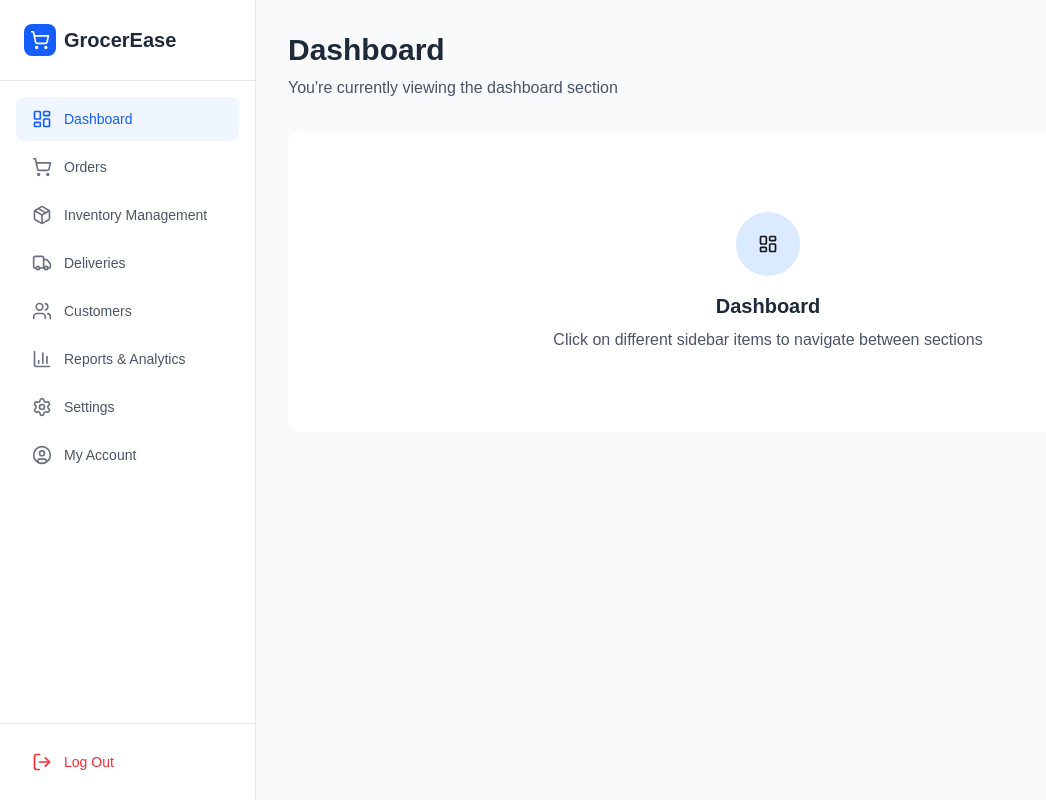
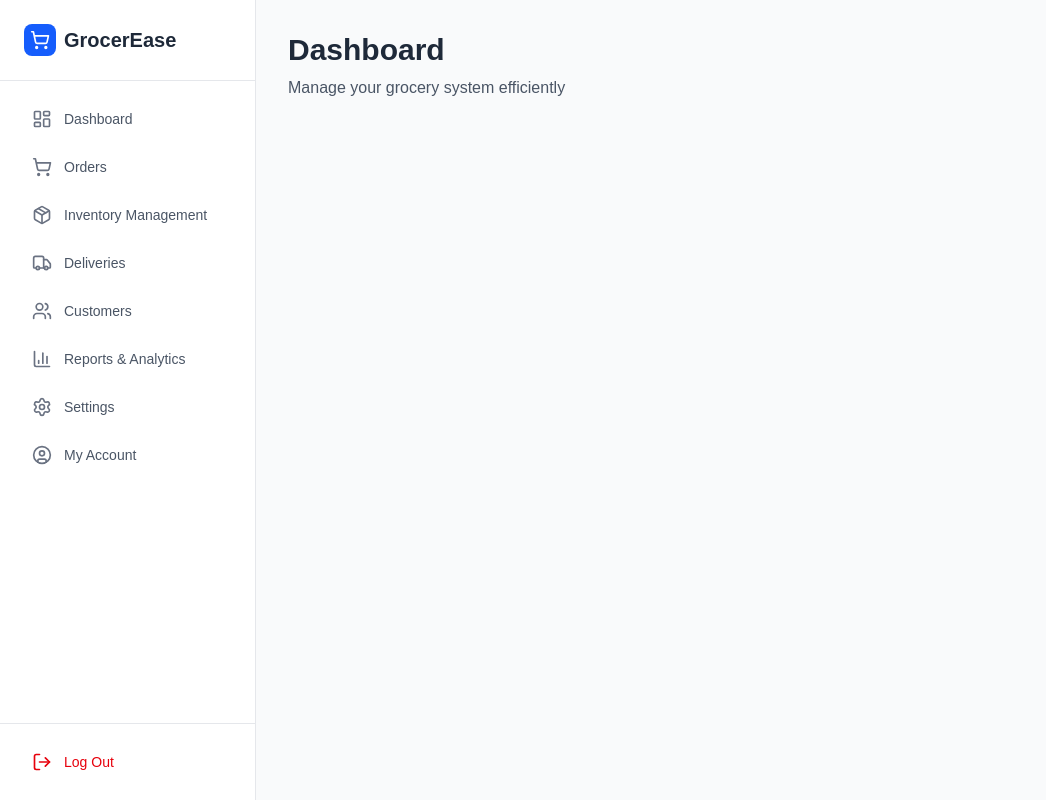
Before and after one commit to DonShanilka/Grocer-Ease-grocery-managemnt-system, a Next.js app in the folder frontend/: page / in a window 1280 px wide. Shown: the whole page, without its empty margins (0-1046 px from the left). Built offline with nearby package versions, Linux system fonts and the light colour scheme.

Commit message:
update sidebar and create pages

```diff
--- /dev/null
+++ b/frontend/app/customer/page.tsx
@@ -0,0 +1,11 @@
+import React from 'react'
+
+function page() {
+  return (
+    <div>
+
+    </div>
+  )
+}
+
+export default page
--- /dev/null
+++ b/frontend/app/orders/page.tsx
@@ -0,0 +1,11 @@
+import React from 'react'
+
+function page() {
+  return (
+    <div>
+
+    </div>
+  )
+}
+
+export default page
--- /dev/null
+++ b/frontend/app/products/page.tsx
@@ -0,0 +1,11 @@
+import React from 'react'
+
+function page() {
+  return (
+    <div>
+
+    </div>
+  )
+}
+
+export default page
--- /dev/null
+++ b/frontend/app/supplier/page.tsx
@@ -0,0 +1,11 @@
+import React from 'react'
+
+function page() {
+  return (
+    <div>
+
+    </div>
+  )
+}
+
+export default page
--- a/frontend/components/layout/GrocerySidebar.tsx
+++ b/frontend/components/layout/GrocerySidebar.tsx
@@ -1,6 +1,6 @@
 'use client';
 
-import { useState } from 'react';
+import { usePathname, useRouter } from 'next/navigation';
 import {
   LayoutDashboard,
   ShoppingCart,
@@ -10,19 +10,19 @@ import {
   BarChart3,
   Settings,
   UserCircle,
-  HelpCircle,
   LogOut
 } from 'lucide-react';
 
 interface NavItem {
   id: string;
   label: string;
-  icon: React.ReactNode;
+  icon: JSX.Element;
   href: string;
 }
 
 export default function GrocerySidebar() {
-  const [activeItem, setActiveItem] = useState('dashboard');
+  const pathname = usePathname();
+  const router = useRouter();
 
   const navItems: NavItem[] = [
     { id: 'dashboard', label: 'Dashboard', icon: <LayoutDashboard size={20} />, href: '/dashboard' },
@@ -32,19 +32,14 @@ export default function GrocerySidebar() {
     { id: 'customers', label: 'Customers', icon: <Users size={20} />, href: '/customers' },
     { id: 'reports', label: 'Reports & Analytics', icon: <BarChart3 size={20} />, href: '/reports' },
     { id: 'settings', label: 'Settings', icon: <Settings size={20} />, href: '/settings' },
-    { id: 'account', label: 'My Account', icon: <UserCircle size={20} />, href: '/account' },
+    { id: 'account', label: 'My Account', icon: <UserCircle size={20} />, href: '/account' }
   ];
-
-  const handleNavigation = (id: string) => {
-    setActiveItem(id);
-    // In a real Next.js app, you would use: router.push(href)
-    console.log(`Navigating to: ${id}`);
-  };
 
   return (
     <div className="flex h-screen bg-gray-50">
       {/* Sidebar */}
-      <div className="w-64 bg-white border-r border-gray-200 flex flex-col">
+      <aside className="w-64 bg-white border-r border-gray-200 flex flex-col">
+
         {/* Logo */}
         <div className="p-6 border-b border-gray-200">
           <div className="flex items-center gap-2">
@@ -55,62 +50,53 @@ export default function GrocerySidebar() {
           </div>
         </div>
 
-        {/* Navigation Items */}
+        {/* Navigation */}
         <nav className="flex-1 p-4 space-y-1 overflow-y-auto">
-          {navItems.map((item) => (
+          {navItems.map((item) => {
+            const isActive = pathname === item.href;
+
+            return (
               <button
                 key={item.id}
-              onClick={() => handleNavigation(item.id)}
-              className={`w-full flex items-center gap-3 px-4 py-3 rounded-lg text-sm font-medium transition-colors ${
-                activeItem === item.id
+                onClick={() => router.push(item.href)}
+                className={`w-full flex items-center gap-3 px-4 py-3 rounded-lg hover:text-blue-500 text-sm font-medium transition-colors
+                  ${isActive
                     ? 'bg-blue-50 text-blue-600'
-                  : 'text-gray-600 hover:bg-gray-50 hover:text-gray-900'
-              }`}
+                    : 'text-gray-600 hover:bg-gray-50 hover:text-gray-900'}
+                `}
               >
-              <span className={activeItem === item.id ? 'text-blue-600' : 'text-gray-500'}>
+                <span className={isActive ? 'text-blue-600' : 'text-gray-500'}>
                   {item.icon}
                 </span>
                 <span>{item.label}</span>
               </button>
-          ))}
+            );
+          })}
         </nav>
 
         {/* Logout */}
         <div className="p-4 border-t border-gray-200">
-          <button className="w-full flex items-center gap-3 px-4 py-3 rounded-lg text-sm font-medium text-gray-600 hover:bg-gray-50 hover:text-gray-900 transition-colors">
-            <LogOut size={20} className="text-red-500" />
-            <span className='text-red-500'>Log Out</span>
+          <button
+            onClick={() => router.push('/login')}
+            className="w-full flex items-center gap-3 px-4 py-3 rounded-lg text-sm font-medium text-red-600 hover:bg-red-50 transition-colors"
+          >
+            <LogOut size={20} />
+            <span>Log Out</span>
           </button>
         </div>
-      </div>
+      </aside>
 
-      {/* Main Content Area */}
-      <div className="flex-1 p-8 overflow-y-auto">
+      {/* Page Content */}
+      <main className="flex-1 p-8 overflow-y-auto">
         <div className="max-w-6xl mx-auto">
-          <h1 className="text-3xl font-bold text-gray-800 mb-2">
-            {navItems.find(item => item.id === activeItem)?.label}
+          <h1 className="text-3xl font-bold text-gray-800 capitalize">
+            {pathname.replace('/', '') || 'dashboard'}
           </h1>
-          <p className="text-gray-600 mb-8">
-            You're currently viewing the {navItems.find(item => item.id === activeItem)?.label.toLowerCase()} section
-          </p>
-
-          <div className="bg-white rounded-xl p-8">
-            <div className="text-center py-12">
-              <div className="w-16 h-16 bg-blue-100 rounded-full flex items-center justify-center mx-auto mb-4">
-                <span className="text-3xl">
-                  {navItems.find(item => item.id === activeItem)?.icon}
-                </span>
-              </div>
-              <h2 className="text-xl font-semibold text-gray-800 mb-2">
-                {navItems.find(item => item.id === activeItem)?.label}
-              </h2>
-              <p className="text-gray-600">
-                Click on different sidebar items to navigate between sections
+          <p className="text-gray-600 mt-2">
+            Manage your grocery system efficiently
           </p>
         </div>
-          </div>
-        </div>
-      </div>
+      </main>
     </div>
   );
 }
```
Also changed, not shown: frontend/app/deliveries/page.tsx (added), frontend/app/inventory/page.tsx (added), frontend/app/reports/page.tsx (added). Lines whose indentation alone changed are shown as unchanged.
